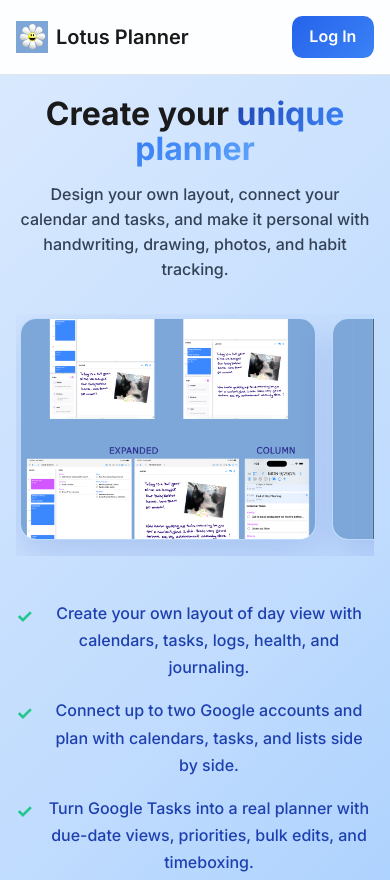
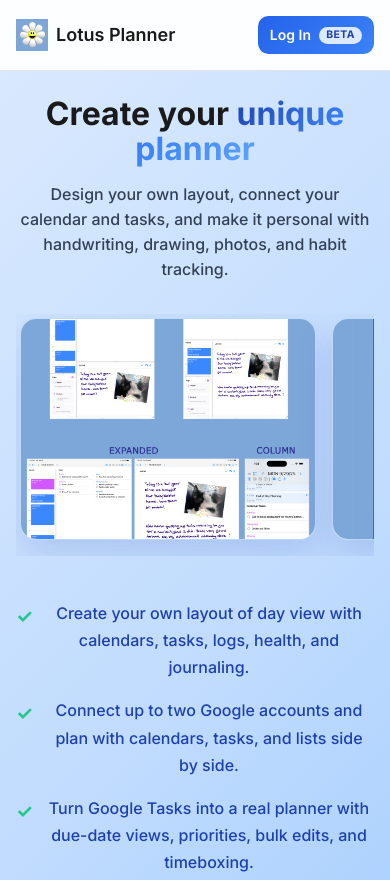
Before and after one commit to chenchungwan/LotusPlannerWebsite, a plain HTML site: page index.html in a window 390 px wide. Shown: the top 880 px of the page. Drawn offline with Linux system fonts and the light colour scheme.

Commit message:
Mark website login calls to action as beta

```diff
--- a/index.html
+++ b/index.html
@@ -24,7 +24,7 @@
                 <a href="https://apps.apple.com/us/app/lotus-planner/id6749281062" target="_blank" rel="noopener noreferrer">Download App</a>
                 <a href="#contact">Contact</a>
             </div>
-            <a href="Web%20App/login.html" class="nav-login-btn">Log In</a>
+            <a href="Web%20App/login.html" class="nav-login-btn">Log In <span class="login-beta-tag">Beta</span></a>
         </div>
     </nav>
 
@@ -85,7 +85,7 @@
                         <path d="M5 12h14M12 5l7 7-7 7"/>
                     </svg>
                 </a>
-                <a href="Web%20App/login.html" class="btn btn-secondary">Log In</a>
+                <a href="Web%20App/login.html" class="btn btn-secondary">Log In <span class="login-beta-tag">Beta</span></a>
             </div>
         </div>
     </section>
@@ -219,7 +219,7 @@
                 <p>Download Lotus Planner for free and bring your calendar, tasks, goals, logs, and journal into one planner designed for real life.</p>
                 <div class="cta-button-container">
                     <a href="https://apps.apple.com/us/app/lotus-planner/id6749281062" target="_blank" rel="noopener noreferrer" class="btn btn-primary">Download Free</a>
-                    <a href="Web%20App/login.html" class="btn btn-secondary">Log In</a>
+                    <a href="Web%20App/login.html" class="btn btn-secondary">Log In <span class="login-beta-tag">Beta</span></a>
                 </div>
                 <div class="collaboration-note">
                     <div class="collab-icon">🤝</div>
--- a/style.css
+++ b/style.css
@@ -83,6 +83,7 @@
 .nav-login-btn {
     display: inline-flex;
     align-items: center;
+    gap: 0.5rem;
     padding: 0.5rem 1.1rem;
     background: linear-gradient(135deg, #2563eb 0%, #3b82f6 100%);
     color: #fff !important;
@@ -97,6 +98,19 @@
     color: #fff !important;
     transform: translateY(-1px);
     box-shadow: 0 8px 18px rgba(37, 99, 235, 0.28);
+}
+
+.login-beta-tag {
+    display: inline-block;
+    padding: 0.2rem 0.45rem;
+    border-radius: 999px;
+    background: #dbeafe;
+    color: #1e40af;
+    font-size: 0.65rem;
+    font-weight: 700;
+    line-height: 1;
+    letter-spacing: 0.04em;
+    text-transform: uppercase;
 }
 
 /* Hero Section */
@@ -2481,6 +2495,15 @@
 }
 
 @media (max-width: 480px) {
+    .nav-logo {
+        font-size: 1.125rem;
+    }
+
+    .nav-login-btn {
+        padding: 0.5rem 0.75rem;
+        font-size: 0.875rem;
+    }
+
     .hero-title {
         font-size: 2rem;
     }
```
Also changed, not shown: privacy.html (+1 -1 lines), terms.html (+1 -1 lines).
